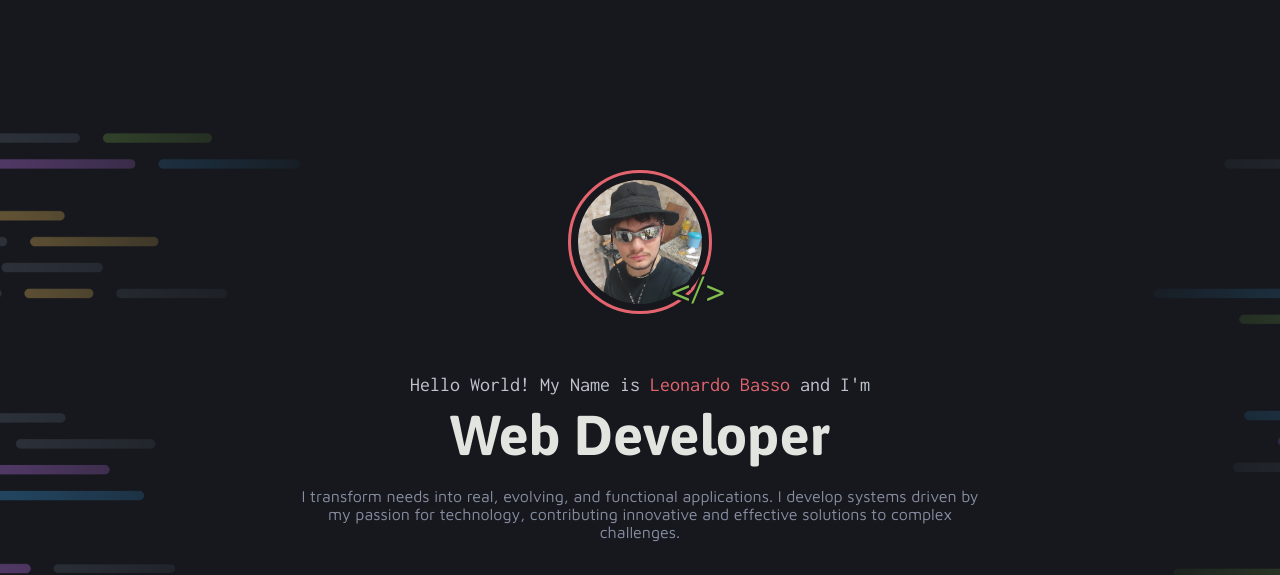
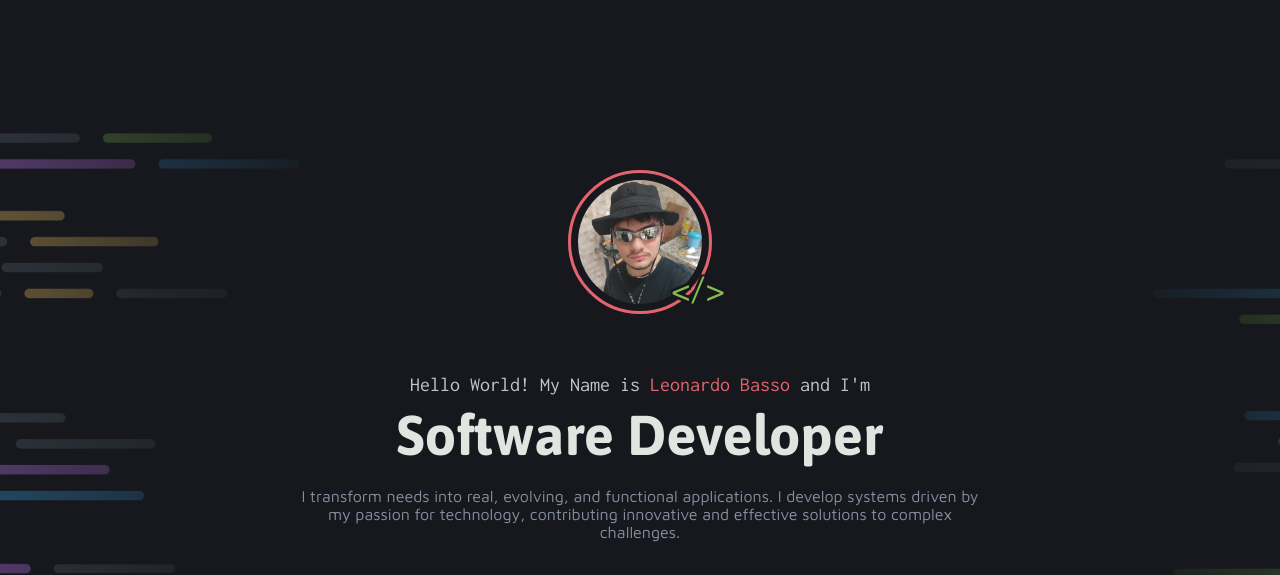
Before and after one commit to LeeonarD0/portfolio-leonardo, a plain HTML site: page web/index.html in a window 1280 px wide. Shown: the top 575 px of the page. Drawn offline with Linux system fonts and the light colour scheme.

Commit message:
Update index.html

```diff
--- a/web/index.html
+++ b/web/index.html
@@ -23,7 +23,7 @@
     </div>
 
     <div class="bio">
-      <h2>Hello World! My Name is <span style="color: #E3646E;">Leonardo Basso</span> and I'm<h1>Web Developer</h1>
+      <h2>Hello World! My Name is <span style="color: #E3646E;">Leonardo Basso</span> and I'm<h1>Software Developer</h1>
       </h2>
       <p>
         I transform needs into real, evolving, and functional applications. I develop systems driven by my passion for
```
